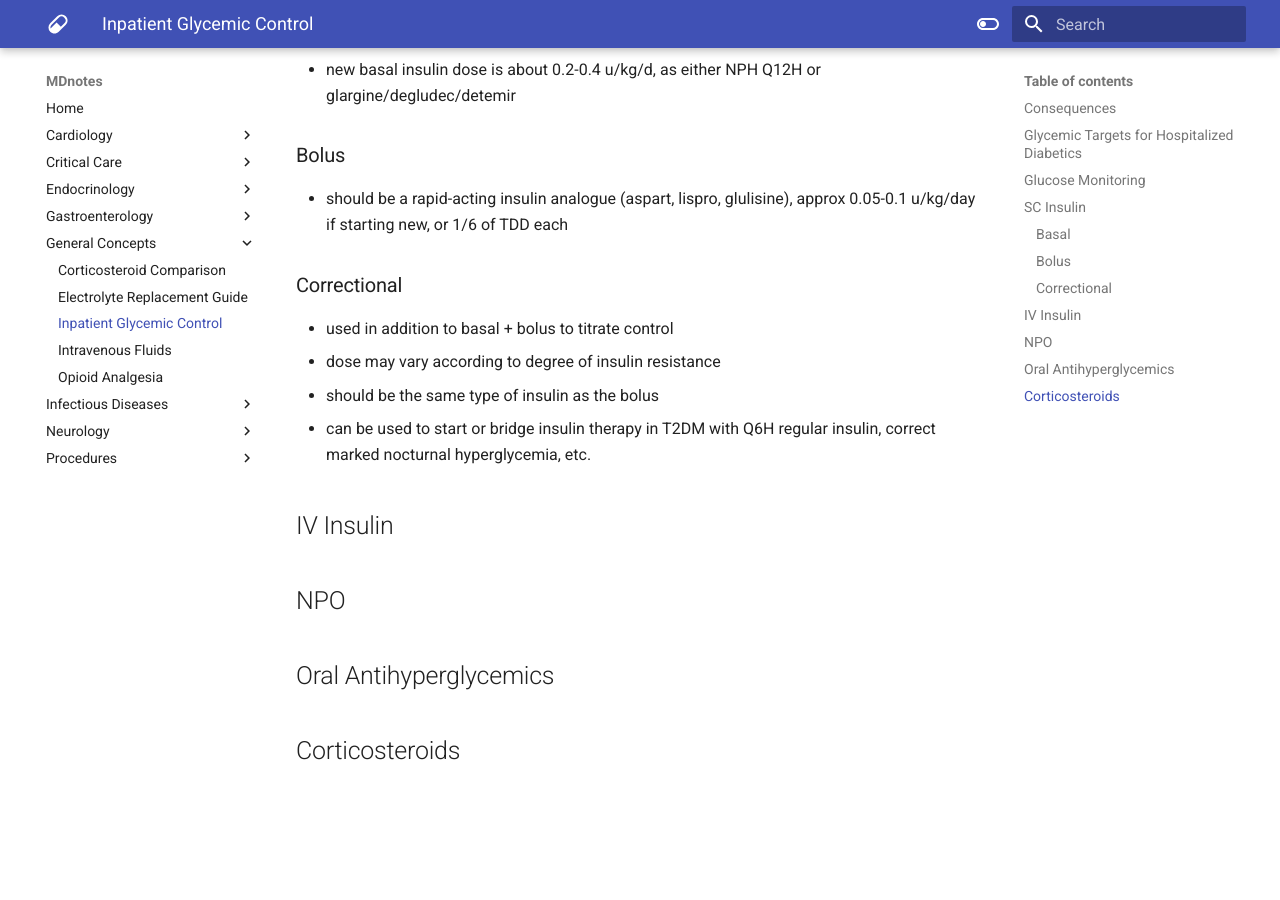
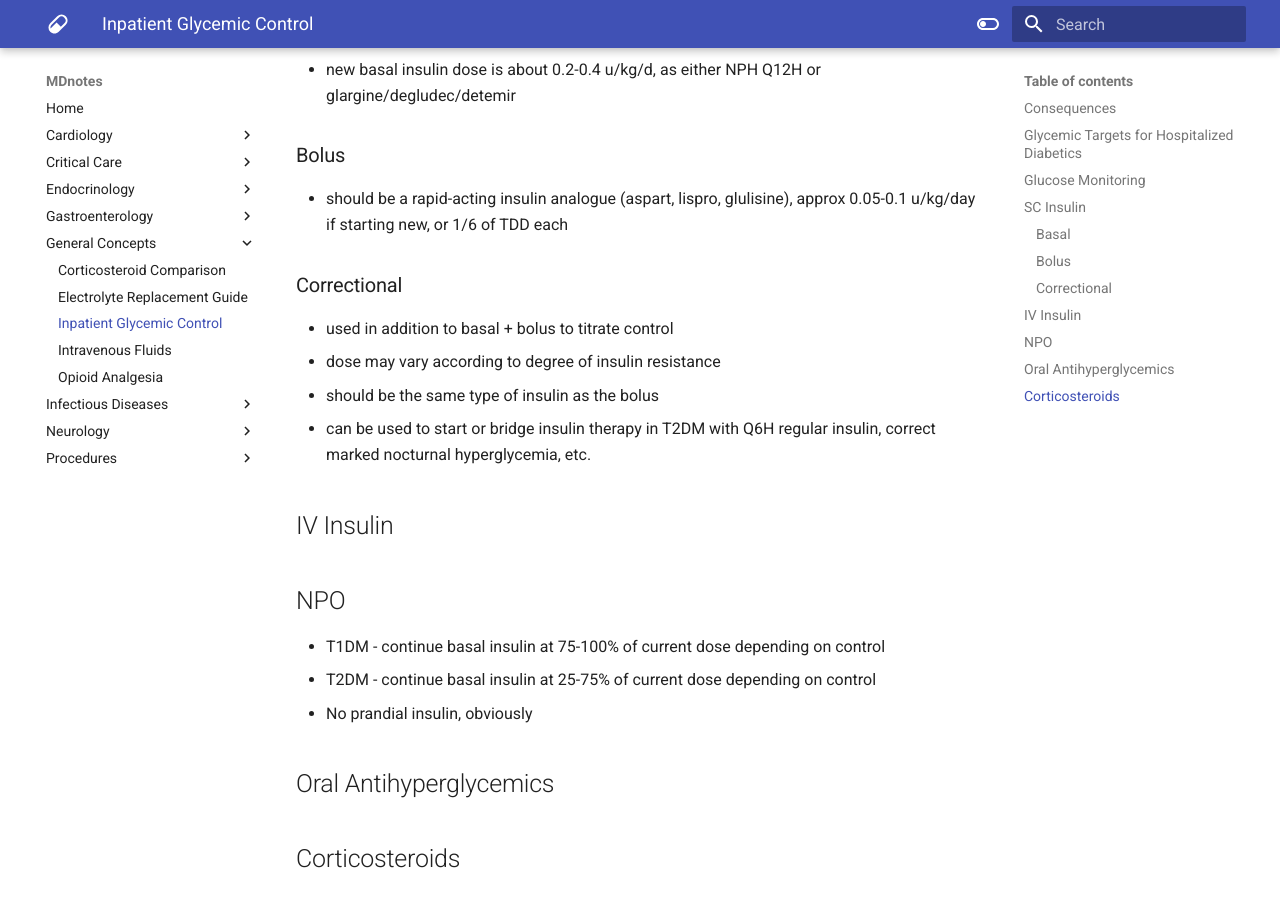
Before and after one commit to jzpero/mdnotes, an MkDocs documentation site: the page built from docs/General Concepts/Inpatient Glycemic Control.md, in a window 1280 px wide and 900 px high, scrolled down 1436 px. Built offline with MkDocs 1.6.1 and Material for MkDocs 9.7.7, drawn with Linux system fonts in a browser that asks for light colours; before the commit the page ends 2228 px from its top, so only the background shows below that.

Commit message:
vault backup: 2021-06-30 20:38:20
Affected files:

"docs/General Concepts/Inpatient Glycemic Control.md"

```diff
--- a/docs/General Concepts/Inpatient Glycemic Control.md
+++ b/docs/General Concepts/Inpatient Glycemic Control.md
@@ -56,6 +56,10 @@ CBG may be inaccurate in critically ill due to peripheral hypoperfusion.
 
 ## NPO
 
+-   T1DM - continue basal insulin at 75-100% of current dose depending on control
+-   T2DM - continue basal insulin at 25-75% of current dose depending on control
+-   No prandial insulin, obviously
+
 ## Oral Antihyperglycemics
 
 ## Corticosteroids
```
